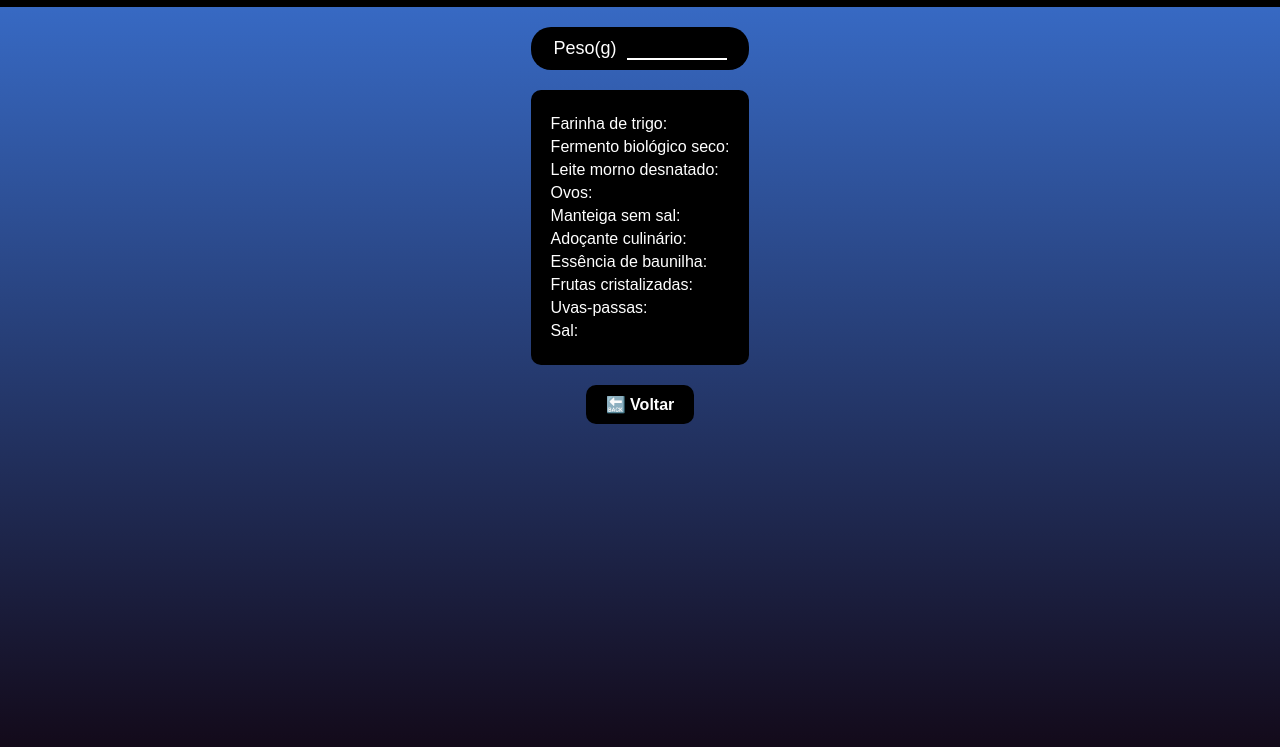
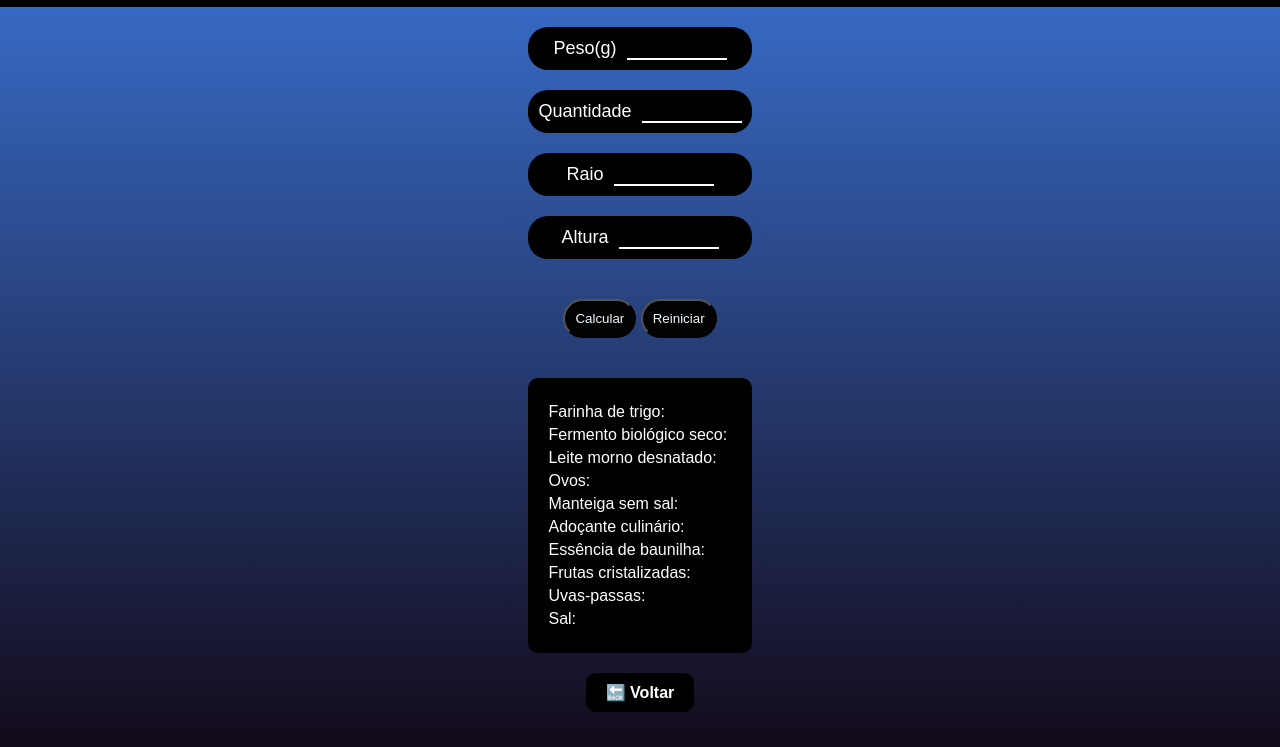
Before and after one commit to MateusLogrado/panetonenazrim, a website built with Vite: page ingredientes.html in a window 1280 px wide. Shown: the part 53-800 px from the top of the page. Built offline with nearby package versions, Linux system fonts and the light colour scheme.

Commit message:
html final

```diff
--- a/ingredientes.css
+++ b/ingredientes.css
@@ -63,6 +63,19 @@ h1 {
     text-align: center;
     width: 100px;
     outline: none;
+}
+
+.button-cal button {
+    background: rgb(3, 3, 3);
+    color: aliceblue;
+    padding: 10px;
+
+    border-radius: 20px;
+    margin: 20px 0;
+
+    align-items: center;
+    justify-content: center;
+    gap: 10px;
 }
 
 /* Botões */
--- a/ingredientes.html
+++ b/ingredientes.html
@@ -18,6 +18,27 @@
             <label for="peso">Peso(g)</label>
             <input id="peso" placeholder="">
         </div>
+
+        <div class="campo-peso">
+            <label for="quan">Quantidade</label>
+            <input id="quan" placeholder="">
+        </div>
+
+        <div class="campo-peso">
+            <label for="raio">Raio</label>
+            <input id="raio" placeholder="">
+        </div>
+
+        <div class="campo-peso">
+            <label for="altura">Altura</label>
+            <input id="altura" placeholder="">
+        </div>
+
+        <div class="button-cal">
+            <button onclick="" id="cal">Calcular</button>
+            <button onclick="" id="rai">Reiniciar</button>
+        </div>
+
         <div class="estoque-container">
             <ul>
                 <li>Farinha de trigo: <span class="quantidade" id="Farinha"></span></li>
```
